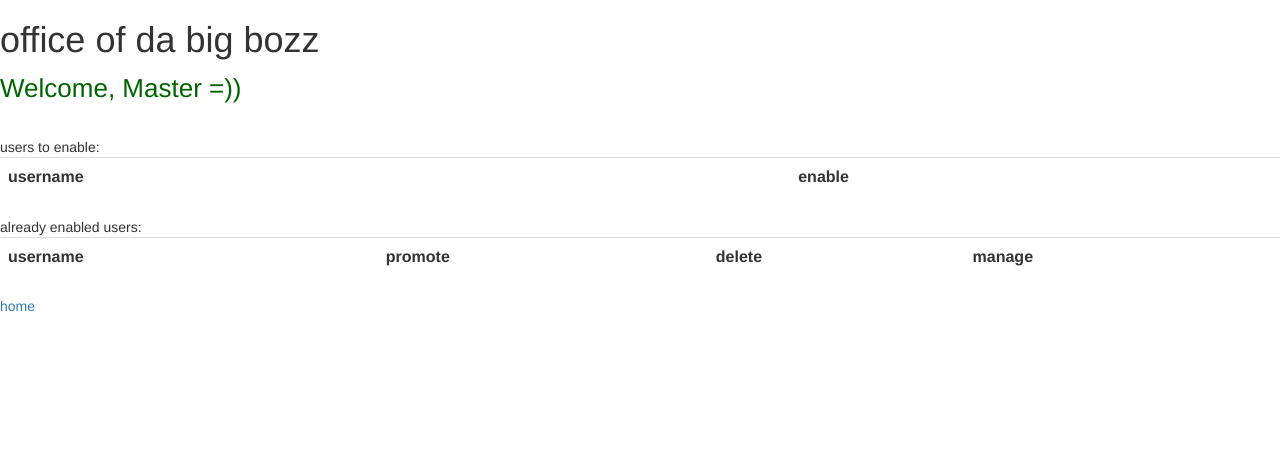
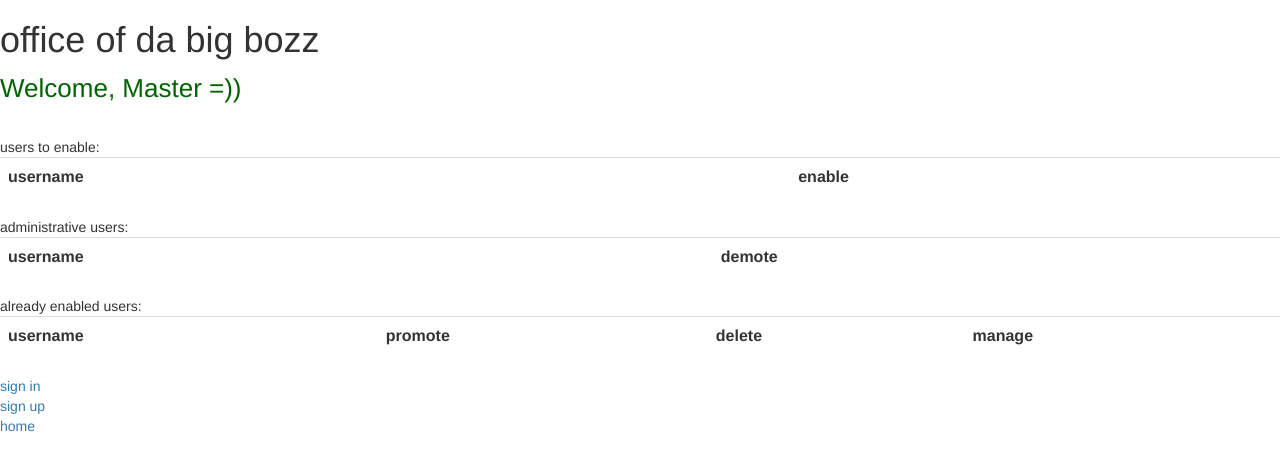
Before and after one commit to SPE2018/Projectmanagement, a PHP site: page /Admin/admin.php in a window 1280 px wide. Shown: the top 471 px of the page. Run offline with PHP 8.4, Linux system fonts and the light colour scheme; tables that the repository leaves empty or names only in its code hold one stand-in row (values such as "Sample post"); lists and menus that the app fills with data are empty.

Commit message:
promote/demote implemented, Usermanagement completed, 'install.php' changed for column `admin`[boolean] and admin (id: 0, name: admin, email: john.doe@example.com, password: root, admin:1, enabled: 1) on database-creation added

```diff
--- a/Admin/admin.php
+++ b/Admin/admin.php
@@ -8,10 +8,14 @@
     <div name="adminform">
         <?php
             echo '<p style="Color: darkgreen; Font-Size:26">Welcome, Master =))</p><br>';
+            Admin::updateLists();
             Admin::display_DisabledUserList();
+            Admin::display_Admins();
             Admin::display_EnabledUserList()
         ?>
-        <a href=../LogIn/Login.php.php">home</a>
+        <a href=../LogIn/Login.php>sign in</a><br>
+        <a href=../LogIn/register.php>sign up</a><br>
+        <a href=../index.php>home</a><br>
     </div>
 
 </body>
--- a/install.php
+++ b/install.php
@@ -67,9 +67,12 @@
                         `name` varchar(45) NOT NULL,
                         `mail` varchar(45) NOT NULL,
                         `password` varchar(90) NOT NULL,
+                        `admin` tinyint(1) DEFAULT '0',
                         `enabled` tinyint(1) DEFAULT '0',
                         PRIMARY KEY (`id`)
                       ) ENGINE=InnoDB AUTO_INCREMENT=2 DEFAULT CHARSET=latin1;");
+
+        query($con, "INSERT INTO `users` VALUES (0, 'admin', 'john.doe@example.de', 'root', 1, 1);");
 
         query($con, "CREATE TABLE `tasks` (
                         `id` int(11) NOT NULL AUTO_INCREMENT,
--- a/util/adminUtility.php
+++ b/util/adminUtility.php
@@ -20,28 +20,53 @@ class Admin{
                 if($u->name == 'admin') {
                     continue;
                 }
-                echo $u->name . "<br>";
                 echo '<tr><td colspan=5>' . $u->name . '</td><td></td><td><a href="admin.php?enable=' . $u->name . '">enable</a></td></tr>"';
             }
         }
         echo '</table>';
     }
 
+    public static function display_Admins() {
+
+        echo '<table class="table">administrative users:' .
+        '<tr><th colspan=5>username</th><th>demote</th>';
+        if(UserManager::getAdmins() != NULL) {
+            $users = UserManager::getAdmins();
+            foreach($users as $u) {
+                echo '<tr><td colspan=5>' . $u->name . '</td>'
+                . (($u->name == 'admin') ? '<td>cannot be demoted!</td>' : ('<td><a href="admin.php?demote=' . $u->name . '">demote</a></td>'));
+            }
+        }
+        echo '</table>';
+    }
+
     public static function display_EnabledUserList() {
-        if(filter_input(INPUT_GET, 'delete') != NULL) {
-            UserManager::deleteUser(filter_input(INPUT_GET, 'delete'));
-        }
+
         echo '<table class="table">already enabled users:' .
         '<tr><th colspan=5>username</th><th>promote</th><th>delete</th><th>manage</th>';
         if(UserManager::getEnabledUsers() != NULL) {
             $users = UserManager::getEnabledUsers();
             foreach($users as $u) {
-                echo '<tr><td colspan=5>' . $u->name
-                        . '</td><td><a href="admin.php?promote=' . $u->name . '">promote to admin</a></td><td>'
-                        . (($u->name == 'admin') ? 'cannot be deleted!</td>' : '<a href="admin.php?delete=' . $u->name . '">delete</a></td>') //if isset($u->permissions['admin'])
-                        . '<td><a href="admin.php?manageprojects=' . $u->name . '">manage projects</a></td></tr>';
+                if($u->admin == false) {
+                    echo '<tr><td colspan=5>' . $u->name
+                            . '</td><td><a href="admin.php?promote=' . $u->name . '">promote to admin</a></td><td>'
+                            . (($u->name == 'admin') ? 'cannot be deleted!</td>' : '<a href="admin.php?delete=' . $u->name . '">delete</a></td>') //if isset($u->permissions['admin'])
+                            . '<td><a href="admin.php?manageprojects=' . $u->name . '">manage projects</a></td></tr>';
+                }
             }
         }
         echo '</table>';
     }
+
+    public static function updateLists() {
+        if(filter_input(INPUT_GET, 'delete') != NULL) {
+            UserManager::deleteUser(filter_input(INPUT_GET, 'delete'));
+        }
+        if(filter_input(INPUT_GET, 'promote') != NULL) {
+            UserManager::promoteUser(filter_input(INPUT_GET, 'promote'));
+        }
+        if(filter_input(INPUT_GET, 'demote') != NULL) {
+            UserManager::demoteUser(filter_input(INPUT_GET, 'demote'));
+        }
+    }
 }
--- a/util/user_manager.php
+++ b/util/user_manager.php
@@ -36,7 +36,7 @@ class UserManager {
         $toReturn = array();
 
         foreach ($result as $r) {
-            $user = new User($r['id'], $r['name'], $r['mail'], $r['password'], $r['enabled']);
+            $user = new User($r['id'], $r['name'], $r['mail'], $r['password'], $r['admin'], $r['enabled']);
             array_push($toReturn, $user);
         }
         return $toReturn;
@@ -86,6 +86,13 @@ class UserManager {
         }
     }
 
+    public static function demoteUser($username) {
+        if(UserManager::getUser($username) != NULL) {
+            $sql = "UPDATE users SET `admin` = 0 WHERE `name`='$username';";
+            SQL::query($sql); // TODO: Error handling
+        }
+    }
+
     public static function deleteUser($username) {
         if(UserManager::getUser($username) != NULL) {
             $sql = "DELETE from users WHERE `name`='$username';";
--- a/util/wrapper/user_class.php
+++ b/util/wrapper/user_class.php
@@ -15,6 +15,6 @@ class User {
         $this->mail = $mail;
         $this->password = $password;
         $this->admin = $admin != 0;
-        $this->enabled = (($admin) ? 1 : $enabled != 0);
+        $this->enabled = $enabled != 0;
     }
 }
```
Also changed, not shown: util/LoginUtility.php (+1 -8 lines).
